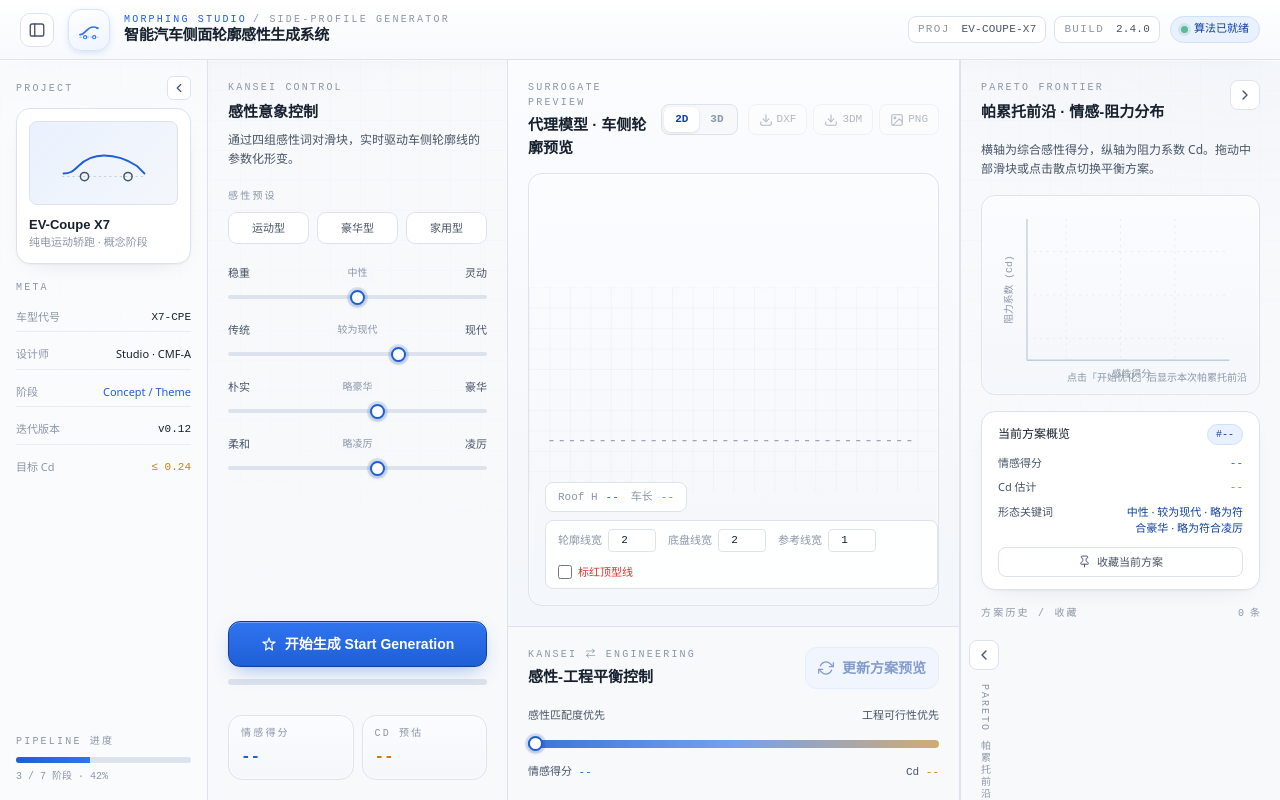
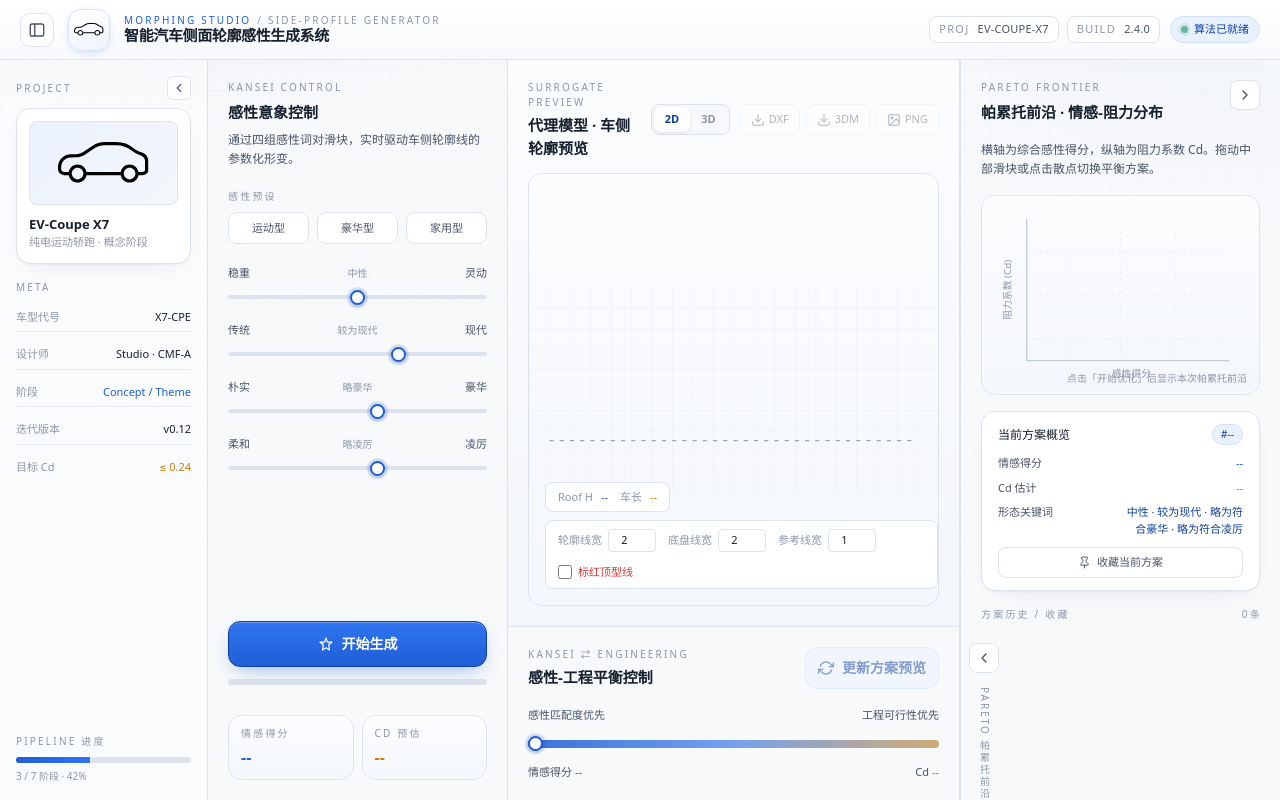
Before and after one commit to Abdd33/car-profile-studio, a plain HTML site: page index.html in a window 1280 px wide. Drawn offline with Linux system fonts and the light colour scheme.

Commit message:
Use supplied car icons, native sans-serif typography and Chinese generation label

```diff
--- a/index.html
+++ b/index.html
@@ -9,6 +9,7 @@
   <script src="./assets/three.min.js"></script>
   <style>
     :root{
+      --ui-font:system-ui, -apple-system, "Segoe UI", "Microsoft YaHei", sans-serif;
       --bg:#eef1f5;
       --bg-2:#e7ebf1;
       --panel:#ffffff;
@@ -30,12 +31,12 @@
     *{ -webkit-font-smoothing:antialiased; text-rendering:optimizeLegibility; }
     html,body{ height:100%; }
     body{
-      font-family:'Noto Sans SC','Space Grotesk',system-ui,sans-serif;
+      font-family:var(--ui-font);
       background:var(--bg);
       color:var(--ink);
     }
-    .font-display{ font-family:'Space Grotesk','Noto Sans SC',sans-serif; }
-    .font-mono{ font-family:'JetBrains Mono',ui-monospace,monospace; }
+    .font-display, .font-mono{ font-family:inherit; }
+    .font-mono{ font-variant-numeric:tabular-nums; }
 
     /* blueprint backdrop */
     .studio-bg::before{
@@ -56,7 +57,6 @@
     .layer{ position:relative; z-index:1; }
 
     .label-eyebrow{
-      font-family:'JetBrains Mono',monospace;
       text-transform:uppercase; letter-spacing:.22em;
       font-size:10px; color:var(--ink-faint);
     }
@@ -154,7 +154,7 @@
     }
     .step .num{
       width:20px;height:20px;border-radius:6px;display:flex;align-items:center;justify-content:center;
-      font-family:'JetBrains Mono',monospace;font-size:11px;font-weight:600;
+      font-size:11px;font-weight:600;
       background:#e3e9f2;color:var(--ink-faint);transition:all .15s ease;
     }
     .step:hover{ background:#fff; color:var(--ink-2); border-color:var(--line); }
@@ -170,7 +170,7 @@
     /* ===== slider value bubble ===== */
     .bubble{
       position:absolute; top:-30px; left:50%; transform:translateX(-50%) scale(.9);
-      background:var(--ink); color:#fff; font-family:'JetBrains Mono',monospace;
+      background:var(--ink); color:#fff;
       font-size:10px; padding:3px 7px; border-radius:6px; white-space:nowrap;
       opacity:0; pointer-events:none; transition:opacity .12s ease, transform .12s ease;
       z-index:30;
@@ -234,7 +234,7 @@
 
     /* ===== 2D/3D toggle + 3D controls ===== */
     .view-seg{
-      font-family:'JetBrains Mono',monospace; font-size:11px; font-weight:600;
+       font-size:11px; font-weight:600;
       padding:4px 11px; border-radius:7px; color:var(--ink-faint);
       background:transparent; border:none; cursor:pointer; transition:all .14s ease;
     }
@@ -243,7 +243,7 @@
     .view3d-ctrl{
       min-width:26px; height:26px; border-radius:7px;
       background:rgba(255,255,255,.92); border:1px solid var(--line); color:var(--ink-2);
-      font-size:13px; font-family:'JetBrains Mono',monospace; cursor:pointer;
+      font-size:13px;  cursor:pointer;
       display:inline-flex; align-items:center; justify-content:center; transition:all .14s ease;
       backdrop-filter:blur(8px);
     }
@@ -304,20 +304,7 @@
     </button>
 
     <div class="brand-mark">
-      <svg width="26" height="26" viewBox="0 0 40 40" fill="none">
-        <defs>
-          <linearGradient id="markGrad" x1="0" y1="0" x2="40" y2="40">
-            <stop offset="0" stop-color="#2f74f0"/><stop offset="1" stop-color="#0f3f9e"/>
-          </linearGradient>
-        </defs>
-        <!-- side-profile curve mark -->
-        <path d="M6 27 C10 27 12 25.5 16 21 C20.5 16 26 13.5 33 17"
-              fill="none" stroke="url(#markGrad)" stroke-width="2.6" stroke-linecap="round"/>
-        <path d="M6 31 H34" stroke="#9aa6b6" stroke-width="1.4" stroke-linecap="round" stroke-dasharray="2.5 3"/>
-        <circle cx="14" cy="31" r="2.4" fill="#fff" stroke="url(#markGrad)" stroke-width="1.8"/>
-        <circle cx="28" cy="31" r="2.4" fill="#fff" stroke="url(#markGrad)" stroke-width="1.8"/>
-        <circle cx="33" cy="17" r="1.8" fill="#2f74f0"/>
-      </svg>
+      <img src="./assets/internal.svg" width="30" height="14" alt="" style="height:auto" />
     </div>
 
     <div class="leading-tight min-w-0">
@@ -357,12 +344,7 @@
         <div class="card p-3 space-y-2.5">
           <div class="aspect-[16/9] rounded-lg flex items-center justify-center overflow-hidden"
                style="background:linear-gradient(135deg,#eaf1fe,#f4f7fb);border:1px solid var(--line)">
-            <svg width="90" height="40" viewBox="0 0 120 52" fill="none">
-              <path d="M6 40 C14 40 18 38 26 30 C34 22 44 16 60 16 C78 16 92 22 104 30 L114 40" stroke="var(--blue)" stroke-width="2.4" stroke-linecap="round" fill="none"/>
-              <line x1="4" y1="44" x2="116" y2="44" stroke="#c7d0dd" stroke-width="1.4" stroke-dasharray="3 4"/>
-              <circle cx="34" cy="44" r="5.5" fill="none" stroke="var(--ink-2)" stroke-width="2"/>
-              <circle cx="92" cy="44" r="5.5" fill="none" stroke="var(--ink-2)" stroke-width="2"/>
-            </svg>
+            <img src="./assets/internal.svg" width="92" height="42" alt="" style="height:auto" />
           </div>
           <div>
             <div class="text-[13px] font-semibold font-display">EV-Coupe X7</div>
@@ -480,7 +462,7 @@
              stroke-width="1.8" stroke-linecap="round" stroke-linejoin="round">
           <path d="M12 3l2.09 6.26L21 9.27l-4.91 3.58L17.18 21 12 17.77 6.82 21l1.09-8.15L3 9.27l6.91-0.01L12 3z"/>
         </svg>
-        <span id="btn_optimize_text">开始生成 Start Generation</span>
+        <span id="btn_optimize_text">开始生成</span>
       </button>
 
       <!-- staged optimization progress -->
@@ -673,8 +655,8 @@
             <line x1="24" y1="40" x2="210" y2="40"/><line x1="24" y1="80" x2="210" y2="80"/><line x1="24" y1="120" x2="210" y2="120"/>
             <line x1="60" y1="10" x2="60" y2="140"/><line x1="110" y1="10" x2="110" y2="140"/><line x1="160" y1="10" x2="160" y2="140"/>
           </g>
-          <text x="120" y="155" fill="#8b96a8" font-size="9" text-anchor="middle" font-family="JetBrains Mono, monospace">感性得分</text>
-          <text x="10" y="75" fill="#8b96a8" font-size="9" text-anchor="middle" font-family="JetBrains Mono, monospace" transform="rotate(-90 10 75)">阻力系数 (Cd)</text>
+          <text x="120" y="155" fill="#8b96a8" font-size="9" text-anchor="middle">感性得分</text>
+          <text x="10" y="75" fill="#8b96a8" font-size="9" text-anchor="middle" transform="rotate(-90 10 75)">阻力系数 (Cd)</text>
           <g id="pareto_points" fill="#1f5fd6" stroke="#ffffff" stroke-width="1.2" cursor="pointer"></g>
         </svg>
         <div class="absolute inset-x-3 bottom-2 text-[10px] text-right font-mono" style="color:var(--ink-faint)">
@@ -888,7 +870,7 @@
                 btnOptimize.disabled = false;
             }, 500);
         } else {
-            btnOptimizeText.textContent = "开始生成 Start Generation";
+            btnOptimizeText.textContent = "开始生成";
             progressBar.style.width = "0%";
         }
     } catch (err) {
@@ -1666,10 +1648,12 @@ function drawMatlabPath(xArr, yArr) {
   function makeLabelSprite(text){
     if(!THREE_OK) return null;
     const cvs=document.createElement("canvas"); const ctx=cvs.getContext("2d");
-    const fs=44, pad=14; ctx.font="600 "+fs+"px 'JetBrains Mono', monospace";
+    const fs=44, pad=14;
+    const labelFont = "600 "+fs+"px "+getComputedStyle(document.body).fontFamily;
+    ctx.font=labelFont;
     const w=ctx.measureText(text).width+pad*2, h=fs+pad*2;
     cvs.width=w; cvs.height=h;
-    ctx.font="600 "+fs+"px 'JetBrains Mono', monospace";
+    ctx.font=labelFont;
     ctx.fillStyle="rgba(255,255,255,0.92)";
     if(ctx.roundRect){ ctx.beginPath(); ctx.roundRect(0,0,w,h,12); ctx.fill(); }
     else ctx.fillRect(0,0,w,h);
```
Also changed, not shown: assets/internal.svg (added).
